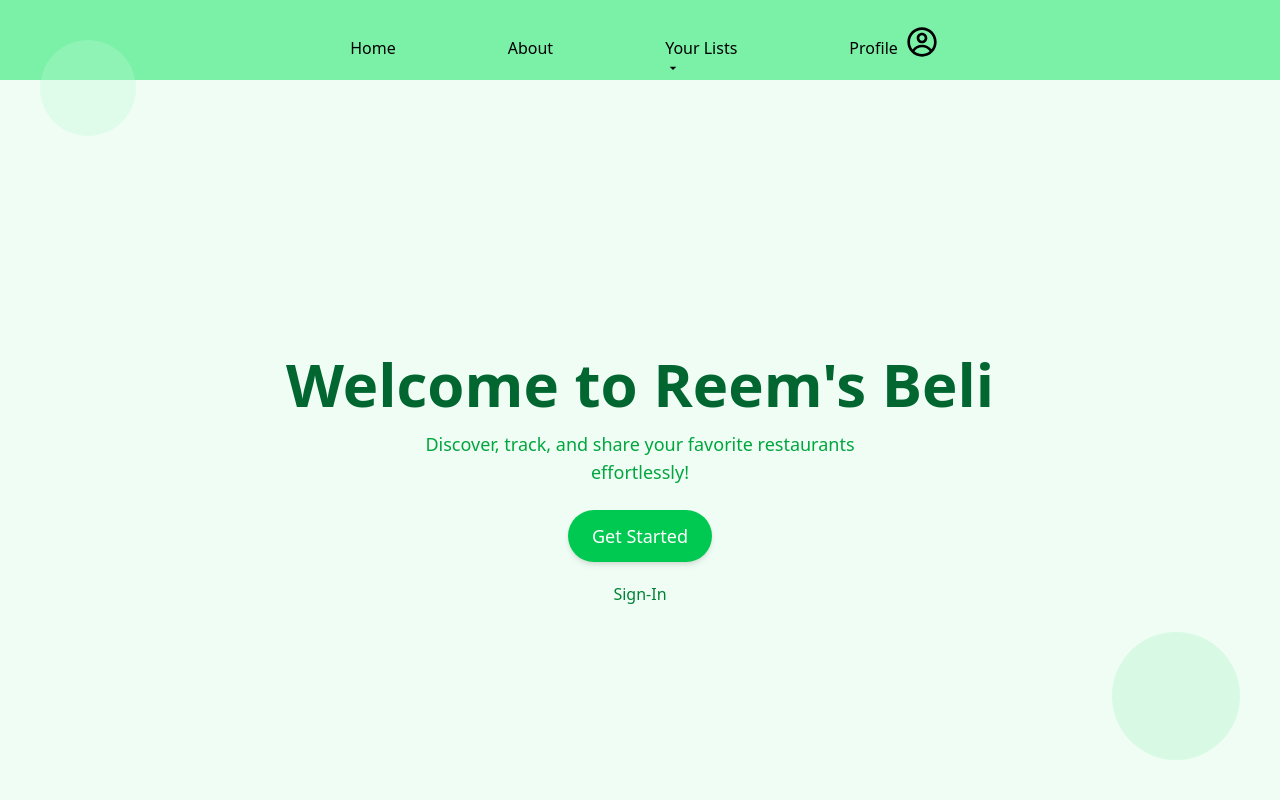
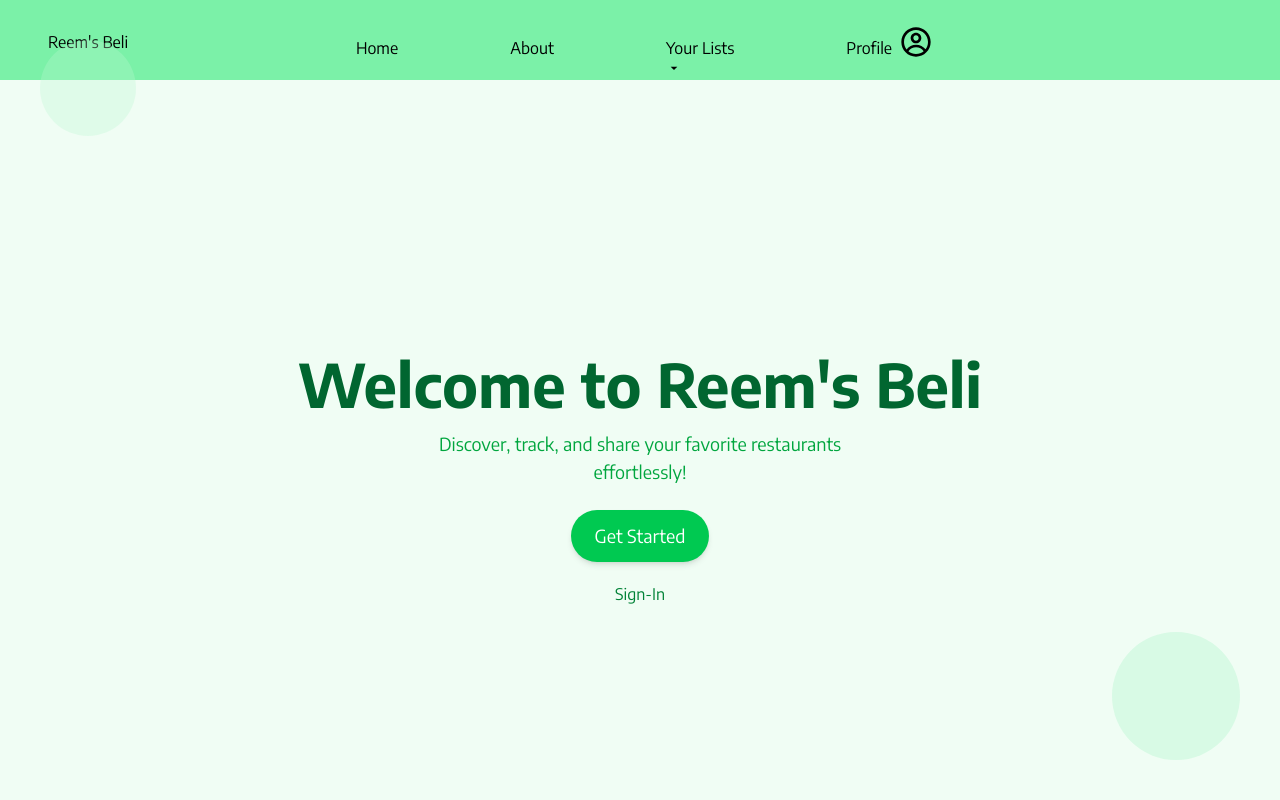
Before and after one commit to Jynxae/MyBeli, a Next.js app in the folder my-beli-app/: page / in a window 1280 px wide. Shown: the top 800 px of the page. Built offline with nearby package versions, Linux system fonts and the light colour scheme.

Commit message:
Added Encode-Sans Font

```diff
--- a/my-beli-app/src/app/Components/Navbar/page.tsx
+++ b/my-beli-app/src/app/Components/Navbar/page.tsx
@@ -12,6 +12,7 @@ const page = () => {
     <div className="w-full h-20 top-0 bg-green-300 sticky relative">
       <div className="container mx-auto">
         <div className="flex justify-center items-center">
+          <h1 className="absolute left-12">Reem's Beli</h1>
           <ul className="flex gap-x-24 text-black mt-7">
             <li>
               <Link href="/HomeFeed">
--- a/my-beli-app/src/app/layout.tsx
+++ b/my-beli-app/src/app/layout.tsx
@@ -1,6 +1,12 @@
 import "./globals.css";
 import Navigation from "./Components/Navbar/page";
 import Footer from "./Components/Footer/page";
+import { Encode_Sans } from "next/font/google";
+const encodeSans = Encode_Sans({
+  subsets: ["latin"], // or ['latin-ext'] depending on your use case
+  display: "swap",
+  variable: "--font-encode-sans", // optional for CSS custom property
+});
 
 export default function RootLayout({
   children,
@@ -8,7 +14,7 @@ export default function RootLayout({
   children: React.ReactNode;
 }) {
   return (
-    <html lang="en">
+    <html lang="en" className={encodeSans.className}>
       <Navigation />
       <body>{children}</body>
       <Footer />
```
